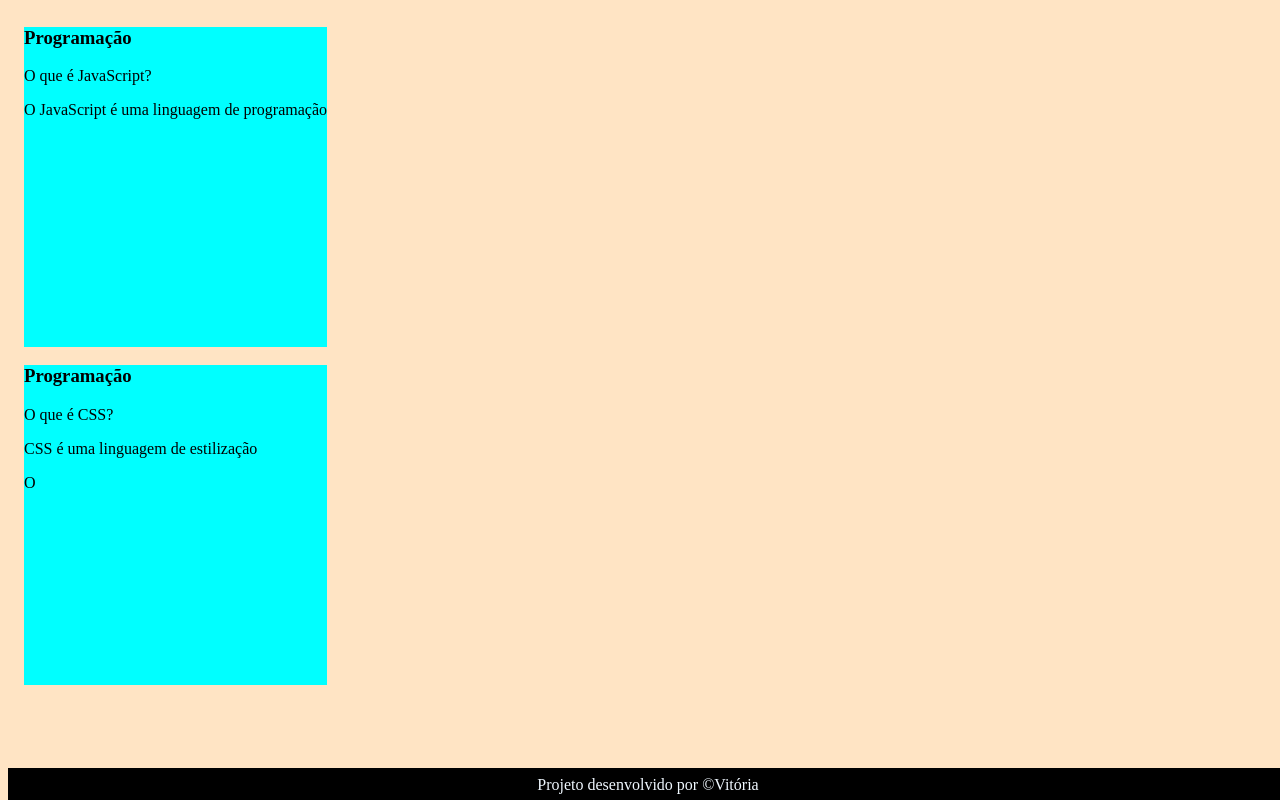
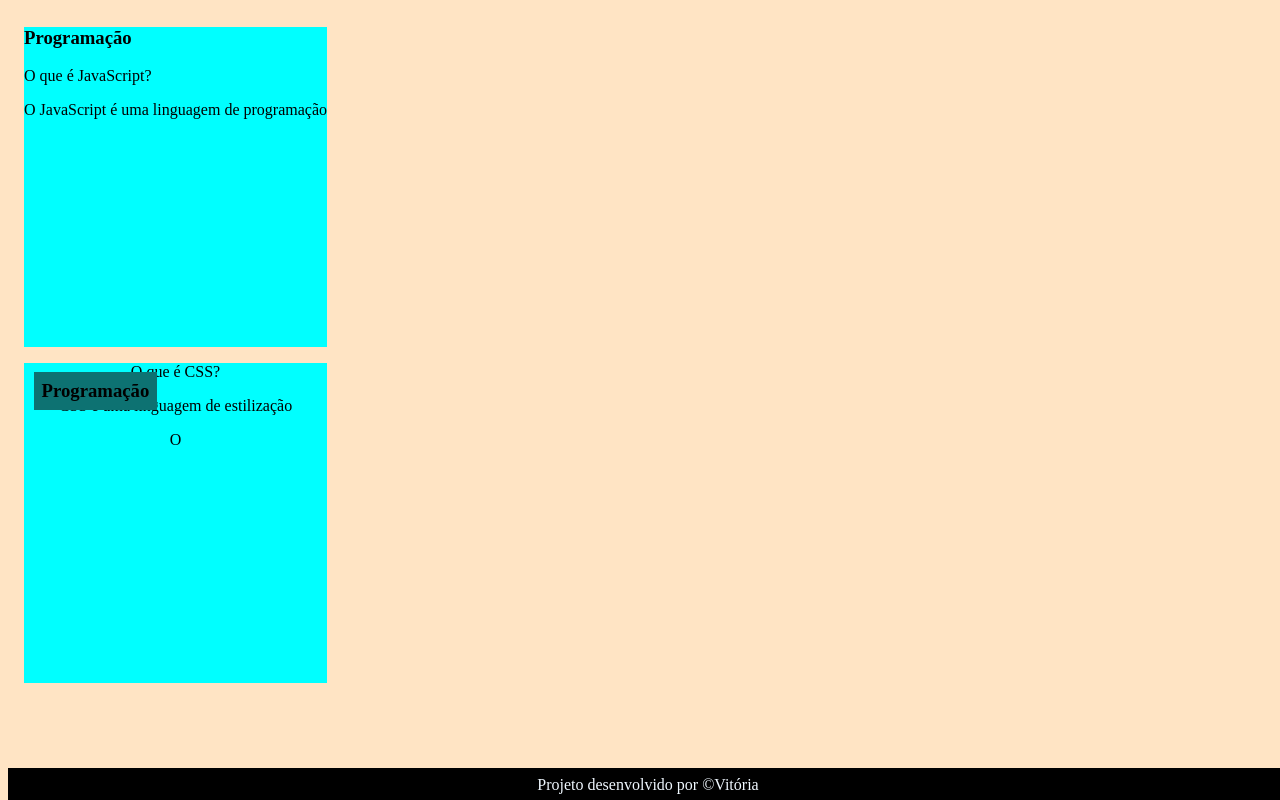
Before and after one commit to VitoriaLSantos/Ferramenta-Interativa---2B, a plain HTML site: page index.html in a window 1280 px wide. Drawn offline with Linux system fonts and the light colour scheme; files that its build step writes are made by us from their sources.

Commit message:
Update style.css

```diff
--- a/assets/style.css
+++ b/assets/style.css
@@ -27,3 +27,17 @@ footer p{
     flex-grow: 1;
     flex-basis: calc(33% - 6rem);
 }
+
+.cartao__conteudo{
+    text-align: center;
+    background-color: aqua;
+    height: 100%;
+}
+
+.cartao__conteudo h3{
+    background-color: rgb(13, 114, 114);
+    text-align: left;
+    padding: 0.5rem;
+    position: absolute;
+    margin: 0.6rem;
+}
```
